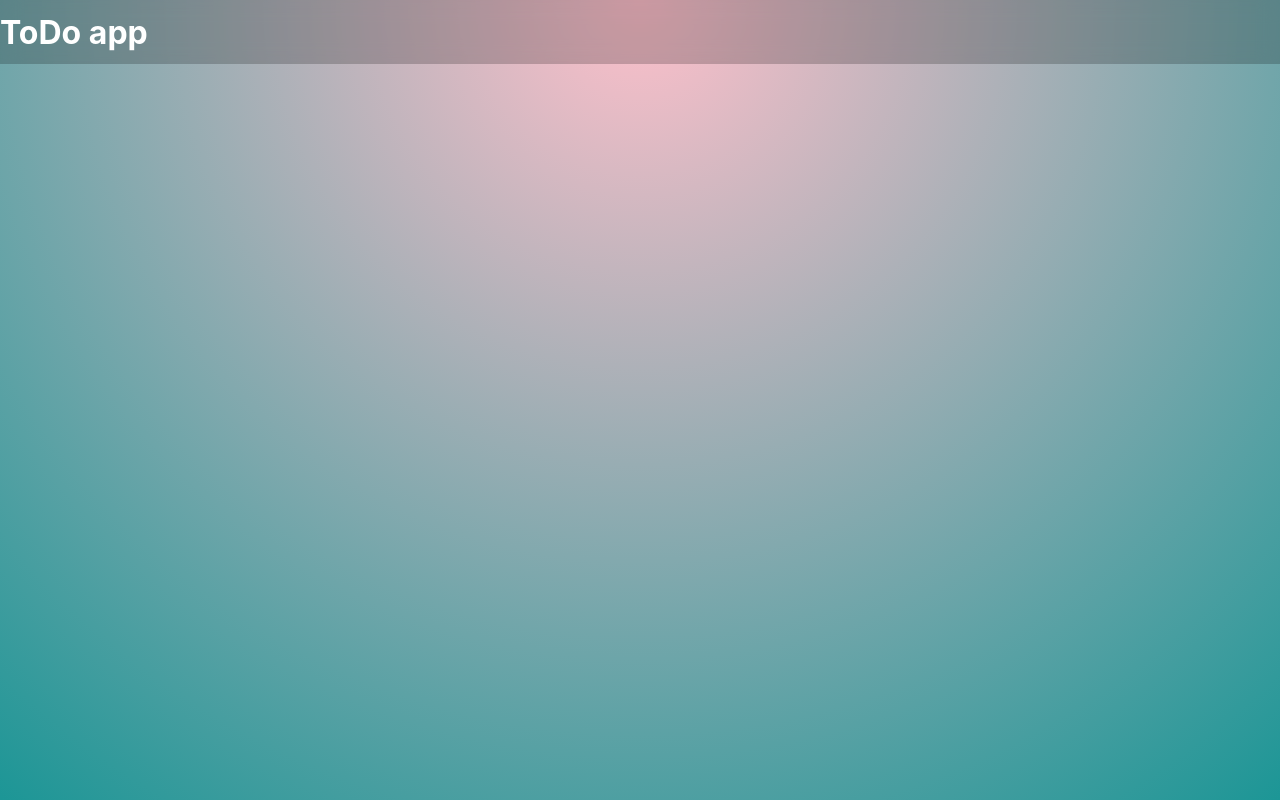
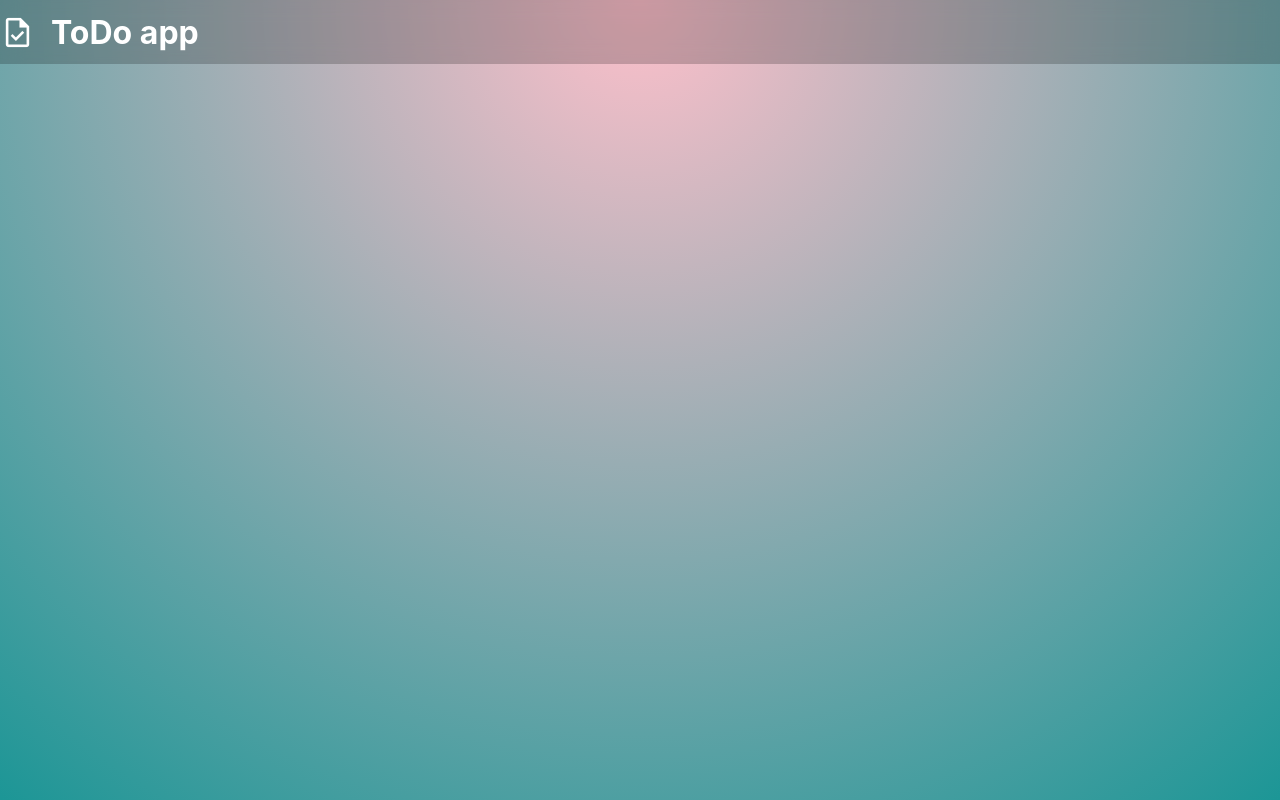
Before and after one commit to LucasNahuel/todo-react-app, a React (Create React App) app: page / in a window 1280 px wide. Built offline with nearby package versions, Linux system fonts and the light colour scheme.

Commit message:
nothing really

```diff
--- a/public/index.html
+++ b/public/index.html
@@ -2,19 +2,21 @@
 <html lang="en">
   <head>
     <meta charset="utf-8" />
-    <link rel="icon" href="%PUBLIC_URL%/favicon.ico" />
+    <link rel="icon" href="%PUBLIC_URL%/task_FILL0_wght400_GRAD0_opsz48.png" style="filter: invert(1)"/>
     <meta name="viewport" content="width=device-width, initial-scale=1" />
     <meta name="theme-color" content="#000000" />
     <meta
       name="description"
       content="Web site created using create-react-app"
     />
-    <link rel="apple-touch-icon" href="%PUBLIC_URL%/logo192.png" />
+    <link rel="apple-touch-icon" href="%PUBLIC_URL%/task_FILL0_wght400_GRAD0_opsz48.png" style="filter: invert(1)"/>
     <!--
       manifest.json provides metadata used when your web app is installed on a
       user's mobile device or desktop. See https://developers.google.com/web/fundamentals/web-app-manifest/
     -->
     <link rel="manifest" href="%PUBLIC_URL%/manifest.json" />
+
+    <link rel="stylesheet" href="https://fonts.googleapis.com/css2?family=Material+Symbols+Outlined:opsz,wght,FILL,GRAD@20..48,100..700,0..1,-50..200" />
     <!--
       Notice the use of %PUBLIC_URL% in the tags above.
       It will be replaced with the URL of the `public` folder during the build.
@@ -24,7 +26,7 @@
       work correctly both with client-side routing and a non-root public URL.
       Learn how to configure a non-root public URL by running `npm run build`.
     -->
-    <title>React App</title>
+    <title>ToDo React App</title>
   </head>
   <body>
     <noscript>You need to enable JavaScript to run this app.</noscript>
--- a/src/components/CustomHeader.js
+++ b/src/components/CustomHeader.js
@@ -3,7 +3,15 @@ function CustomHeader(props){
 
     return(
         <div className="header">
-            <h1>ToDo app</h1>
+
+
+            <div className="header-title-container">
+                <span class="material-symbols-outlined header-icon" >
+                    task
+                </span>
+                <h1>ToDo app</h1>
+            </div>
+
         </div>
     );
 
--- a/src/index.css
+++ b/src/index.css
@@ -36,3 +36,14 @@ code {
   background-color: rgba(0,0,0,0.2);
   color: white;
 }
+
+.material-symbols-outlined.header-icon{
+ font-size: 35px !important;
+}
+
+.header-title-container{
+  display: flex;
+  gap: 1em;
+  flex-direction: row;
+  align-items: center;
+}
```
Also changed, not shown: src/components/TasksList.js (added, +26 -0 lines), public/task_FILL0_wght400_GRAD0_opsz48.png (added).
